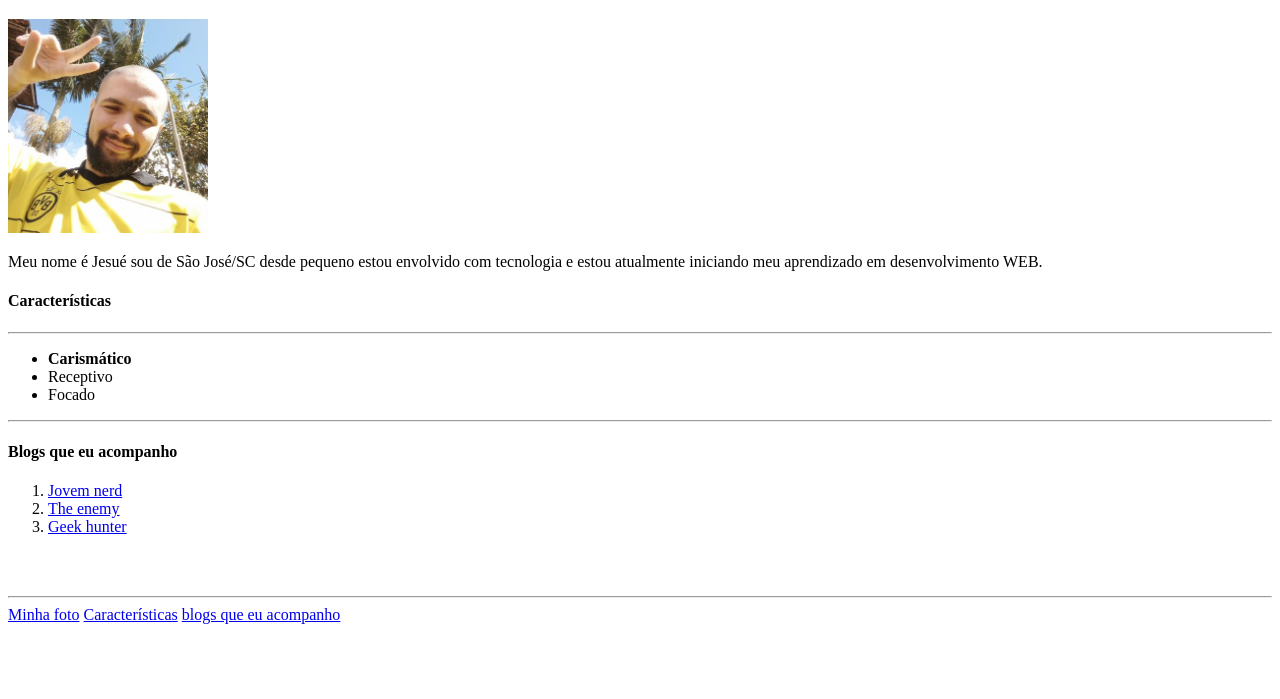
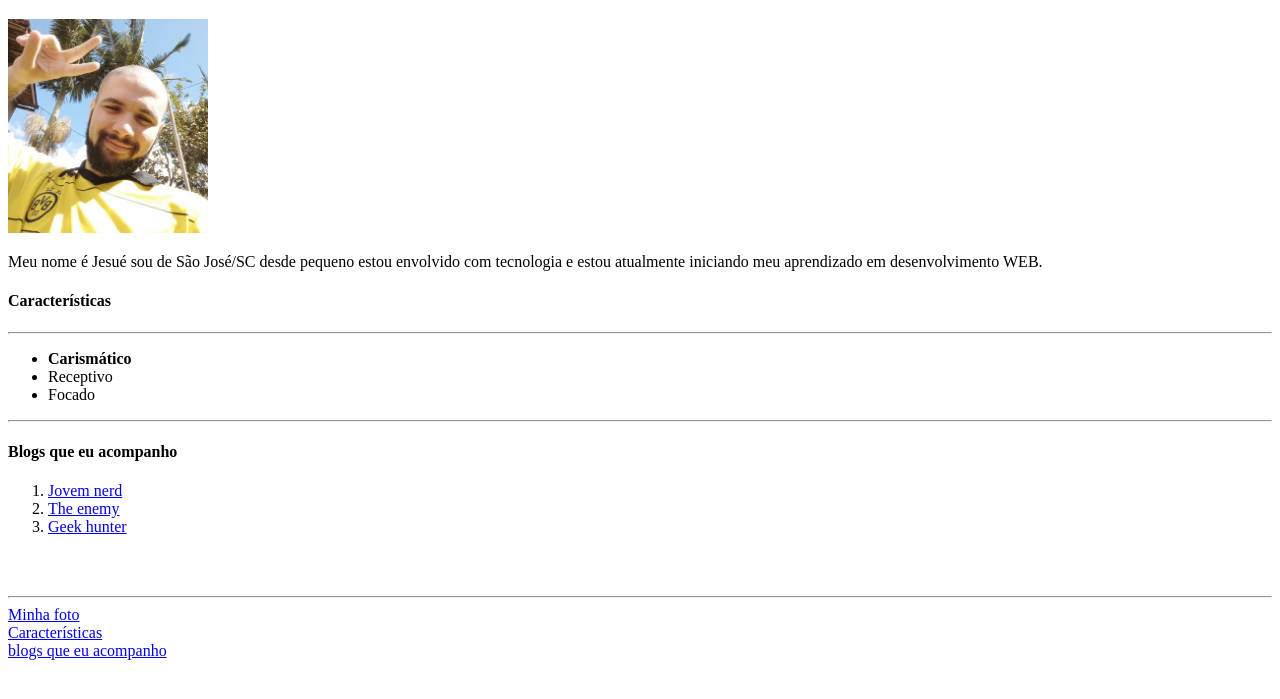
Before and after one commit to Gzuuu/Gzuuu.github.io, a plain HTML site: page index.html in a window 1280 px wide. Shown: the part 61-760 px from the top of the page. Drawn offline with Linux system fonts and the light colour scheme.

Commit message:
atualiza-portifolio

```diff
--- a/index.html
+++ b/index.html
@@ -28,8 +28,8 @@
     <br>
     <br>
     <hr>
-    <a href="#foto">Minha foto</a>
-    <a href="#caracter">Características</a>
-    <a href="#blogs">blogs que eu acompanho</a>
+    <a href="#foto">Minha foto</a> <br>
+    <a href="#caracter">Características</a> <br>
+    <a href="#blogs">blogs que eu acompanho</a> <br>
 </body>
 </html>
```
